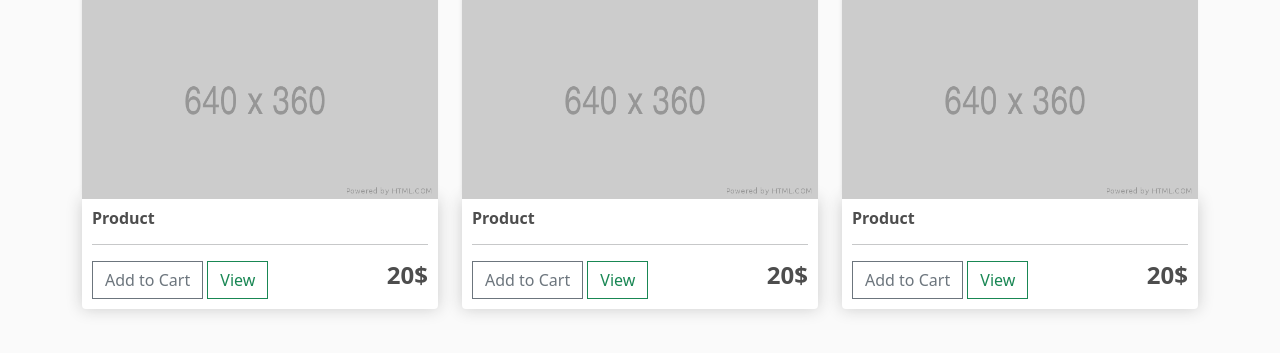
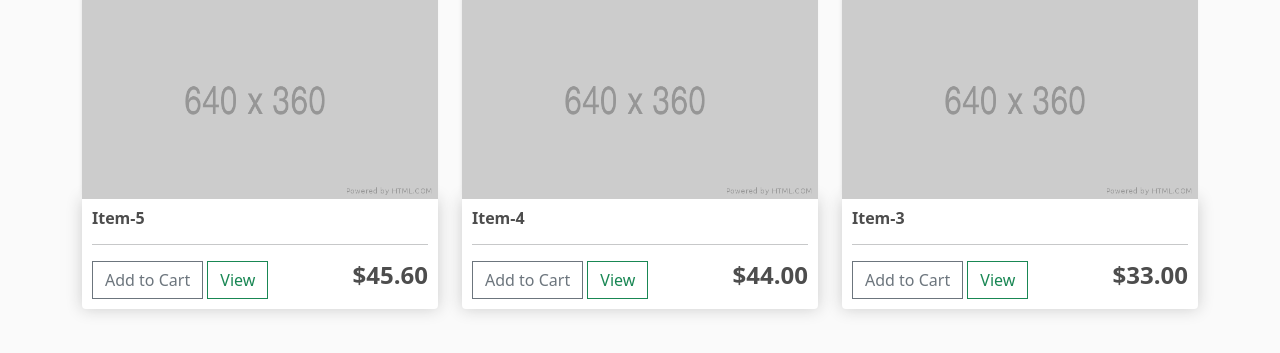
Before and after one commit to AfranShahed/ecommerce-django-5112023, a Django app: page / in a window 1280 px wide. Shown: the part 130-483 px from the top of the page. Run offline with Django 4.2, Linux system fonts and the light colour scheme; data comes from the database, SQL or seed files in the repository; both versions use the stored data as it was after the commit.

Commit message:
product render

```diff
--- a/store/templates/store/store.html
+++ b/store/templates/store/store.html
@@ -2,38 +2,22 @@
 {%load static%}
 {%block content%}
     <div class="row">
+        {%for product in products reversed%}
+        {%if forloop.counter <= 3%}
+
+
         <div class="col-lg-4">
             <img src="{%static 'images/placeholder.png'%}" alt="" class="thumbnail">
             <div class="box-element product">
-                <h6><strong>Product</strong></h6>
+                <h6><strong>{{product.name}}</strong></h6>
                 <hr>
 
                 <button class="btn btn-outline-secondary add-btn">Add to Cart</button>
                 <a href="#" class="btn btn-outline-success">View</a>
-                <h4 style="display: inline-block; float: right"><strong>20$</strong></h4>
+                <h4 style="display: inline-block; float: right"><strong>${{product.price | floatformat:2}}</strong></h4>
             </div>
         </div>
-        <div class="col-lg-4">
-            <img src="{%static 'images/placeholder.png'%}" alt="" class="thumbnail">
-            <div class="box-element product">
-                <h6><strong>Product</strong></h6>
-                <hr>
-
-                <button class="btn btn-outline-secondary add-btn">Add to Cart</button>
-                <a href="#" class="btn btn-outline-success">View</a>
-                <h4 style="display: inline-block; float: right"><strong>20$</strong></h4>
-            </div>
-        </div>
-        <div class="col-lg-4">
-            <img src="{%static 'images/placeholder.png'%}" alt="" class="thumbnail">
-            <div class="box-element product">
-                <h6><strong>Product</strong></h6>
-                <hr>
-
-                <button class="btn btn-outline-secondary add-btn">Add to Cart</button>
-                <a href="#" class="btn btn-outline-success">View</a>
-                <h4 style="display: inline-block; float: right"><strong>20$</strong></h4>
-            </div>
-        </div>
+        {%endif%}
+        {%endfor%}
     </div>
 {%endblock content%}
--- a/store/views.py
+++ b/store/views.py
@@ -1,8 +1,11 @@
 from django.shortcuts import render
-
+from .models import *
 
 def store(request):
-    context = {}
+    counter = 1
+    products = Product.objects.all()
+
+    context = {'products': products}
     return render(request, 'store/store.html', context)
 
 def cart(request):
```
Also changed, not shown: db.sqlite3.
